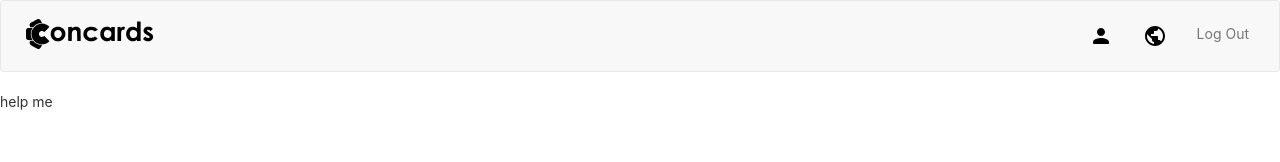
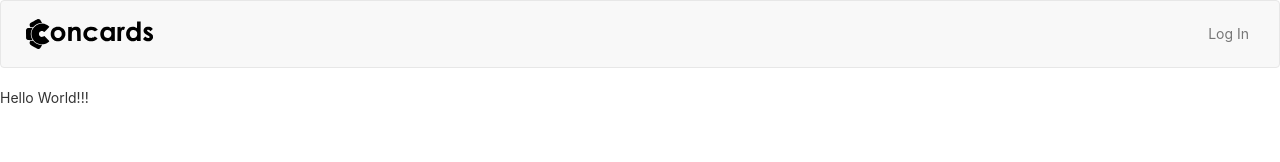
Before and after one commit to alanxoc3/concards-ui, a React (Create React App) app: page / in a window 1280 px wide. Shown: the top 162 px of the page. Built offline with nearby package versions, Linux system fonts and the light colour scheme.

Commit message:
Some nice routing stuff.

```diff
--- a/package.json
+++ b/package.json
@@ -6,6 +6,8 @@
     "react": "^16.6.3",
     "react-bootstrap": "^0.32.4",
     "react-dom": "^16.6.3",
+    "react-router": "^4.3.1",
+    "react-router-dom": "^4.3.1",
     "react-scripts": "2.1.1"
   },
   "scripts": {
--- a/src/App.jsx
+++ b/src/App.jsx
@@ -1,17 +1,55 @@
 import React, { Component } from 'react';
 import ConNavbar from './ConNavbar';
+import ConLoginModal from './ConLoginModal';
+import { MainPage, GlobalPage, ReviewPage, ErrorPage } from './pages';
+import { withRouter, } from "react-router";
 
 class App extends Component {
+   state = {
+      pathname: window.location.pathname,
+      loggedIn: false,
+      showLogin: false,
+   }
+
+   loginOpen  = () => this.setState({showLogin: true});
+   loginClose = () => this.setState({showLogin: false});
+
+   // Takes a string, username and password.
+   handleLogin = (username, password) => {
+      // endpoint here
+      this.setState({loggedIn: true});
+   }
+
+   handleLogout = () => {
+      this.setState({loggedIn: false});
+   }
+
+   componentDidUpdate(prevProps) {
+      if (this.props.location.pathname !== prevProps.location.pathname) {
+         this.setState({pathname: this.props.location.pathname});
+      }
+   }
+
    render() {
       return (
-         <>
-         <ConNavbar loggedIn={true}/>
-         <div className="App">
-            help me
+         <div className="con-app">
+            <ConNavbar
+               loggedIn={this.state.loggedIn}
+               handleLogout={this.handleLogout}
+               loginOpen={this.loginOpen}
+               isGlobal={this.state.pathname === "/global"}
+            />
+
+            <ConLoginModal
+               showLogin={this.state.showLogin}
+               handleLogin={this.handleLogin}
+               loginClose={this.loginClose}
+            />
+
+            {this.props.children}
          </div>
-         </>
       );
    }
 }
 
-export default App;
+export default withRouter(App);
--- /dev/null
+++ b/src/ConLoginModal.jsx
@@ -0,0 +1,49 @@
+import React, { Component } from 'react';
+import { Button, Modal, } from 'react-bootstrap';
+import { FormGroup, ControlLabel, FormControl, } from 'react-bootstrap';
+
+function FieldGroup({ id, label, help, ...props }) {
+  return (
+    <FormGroup controlId={id}>
+      <ControlLabel>{label}</ControlLabel>
+      <FormControl {...props} />
+    </FormGroup>
+  );
+}
+
+export class ConLoginModal extends Component {
+   loginButton = () => {
+      this.props.loginClose();
+      this.props.handleLogin();
+   };
+
+   render() {
+      return (
+         <Modal show={this.props.showLogin} onHide={this.props.loginClose}>
+            <Modal.Header closeButton>
+               <Modal.Title>Log In</Modal.Title>
+            </Modal.Header>
+            <Modal.Body>
+               <form>
+                  <FieldGroup
+                     id="formLoginUsername"
+                     type="text" label="Username or Email"
+                     placeholder="example@concards.net"
+                  />
+                  <FieldGroup
+                     id="formLoginPassword"
+                     label="Password"
+                     type="password"
+                     placeholder="123456"
+                  />
+               </form>
+            </Modal.Body>
+            <Modal.Footer>
+               <Button onClick={this.loginButton}>Log In</Button>
+            </Modal.Footer>
+         </Modal>
+      );
+   }
+}
+
+export default ConLoginModal;
--- a/src/ConNavbar.jsx
+++ b/src/ConNavbar.jsx
@@ -3,22 +3,39 @@ import logo from './res/logo-black.svg';
 import person from './res/person.svg';
 import earth from './res/earth.svg';
 import { Navbar, Nav, NavItem, } from 'react-bootstrap';
+import { Link } from "react-router-dom";
 
-// loggedIn
-// goHome
+// handleLogout loggedIn loginOpen
 class ConNavbar extends Component {
+   state = {
+      username: "",
+      password: "",
+   };
+
+   usernameChange = (e) => {
+      this.setState({ username: e.target.value });
+   }
+
+   passwordChange = (e) => {
+      this.setState({ password: e.target.value });
+   }
+
+   getValidationState = () => {
+      return true;
+   }
+
    render() {
       let logView = (
          <>
-            <NavItem eventKey={1} href="#" > <img alt="profile" src={person} /> </NavItem>
-            <NavItem eventKey={2} href="#"> <img alt="all" src={earth} /> </NavItem>
-            <NavItem eventKey={3} href="#"> Log Out </NavItem>
+            { this.props.isGlobal && <Navbar.Text> <Link to="/"> <img alt="profile" src={person} />  </Link> </Navbar.Text>}
+            {!this.props.isGlobal && <Navbar.Text> <Link to="/global"> <img alt="all" src={earth} /> </Link> </Navbar.Text>}
+            <Nav> <NavItem onClick={this.props.handleLogout}> Log Out </NavItem> </Nav>
          </>
       );
 
       if (!this.props.loggedIn) {
          logView = (
-            <NavItem eventKey={2} href="#"> Log In </NavItem>
+            <Nav> <NavItem onClick={this.props.loginOpen}> Log In </NavItem> </Nav>
          );
       }
 
@@ -27,22 +44,22 @@ class ConNavbar extends Component {
          <Navbar fluid>
             <Navbar.Form pullLeft>
                <Navbar.Header>
-                  <a href="/">
+                  <Link to="/">
                      <Navbar.Brand>
-                         <img src={logo} alt="logo"/>
+                        <img src={logo} alt="logo"/>
                      </Navbar.Brand>
-                  </a>
+                  </Link>
 
                </Navbar.Header>
             </Navbar.Form>
 
             <Navbar.Form pullRight>
-               <Nav> {logView} </Nav>
+               {logView}
             </Navbar.Form>
          </Navbar>
          </>
       );
-   }
+}
 }
 
 export default ConNavbar;
--- a/src/index.css
+++ b/src/index.css
@@ -20,3 +20,7 @@ code {
    font-size: 18px;
    line-height: 20px;
 }
+
+.con-select {
+   background-color: "light-grey";
+}
--- a/src/index.jsx
+++ b/src/index.jsx
@@ -3,8 +3,21 @@ import ReactDOM from 'react-dom';
 import './index.css';
 import App from './App';
 import * as serviceWorker from './serviceWorker';
+import { Switch, BrowserRouter, Route } from "react-router-dom";
+import { MainPage, GlobalPage, ReviewPage, ErrorPage } from './pages';
 
-ReactDOM.render(<App />, document.getElementById('root'));
+ReactDOM.render(
+   <BrowserRouter>
+      <App>
+         <Switch>
+            <Route exact path="/" component={MainPage} />
+            <Route exact path="/global" component={GlobalPage} />
+            <Route exact path="/review" component={ReviewPage} />
+            <Route component={ErrorPage} />
+         </Switch>
+      </App>
+   </BrowserRouter>
+   , document.getElementById('root'));
 
 // If you want your app to work offline and load faster, you can change
 // unregister() to register() below. Note this comes with some pitfalls.
--- /dev/null
+++ b/src/pages.jsx
@@ -0,0 +1,33 @@
+import React, { Component } from 'react';
+
+export class ReviewPage extends Component {
+   render() {
+      return (
+         <p>REVIEW PAGE</p>
+      );
+   }
+}
+
+export class GlobalPage extends Component {
+   render() {
+      return (
+         <p>Hello Global World!!!</p>
+      );
+   }
+}
+
+export class MainPage extends Component {
+   render() {
+      return (
+         <p>Hello World!!!</p>
+      );
+   }
+}
+
+export class ErrorPage extends Component {
+   render() {
+      return (
+         <p>Four O Four</p>
+      );
+   }
+}
```
Also changed, not shown: 1 other file (tests, documents, lock files or other folders).
